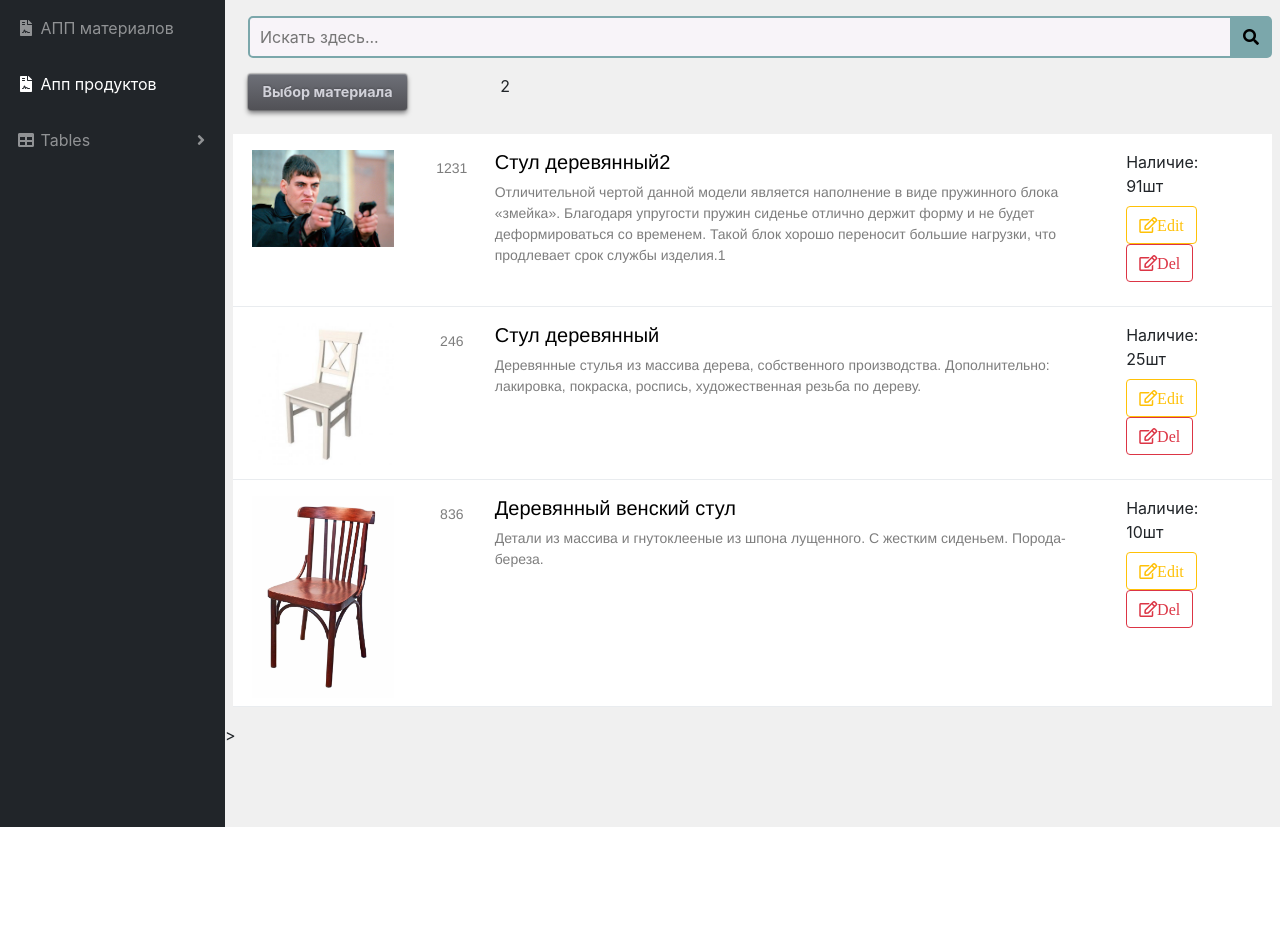
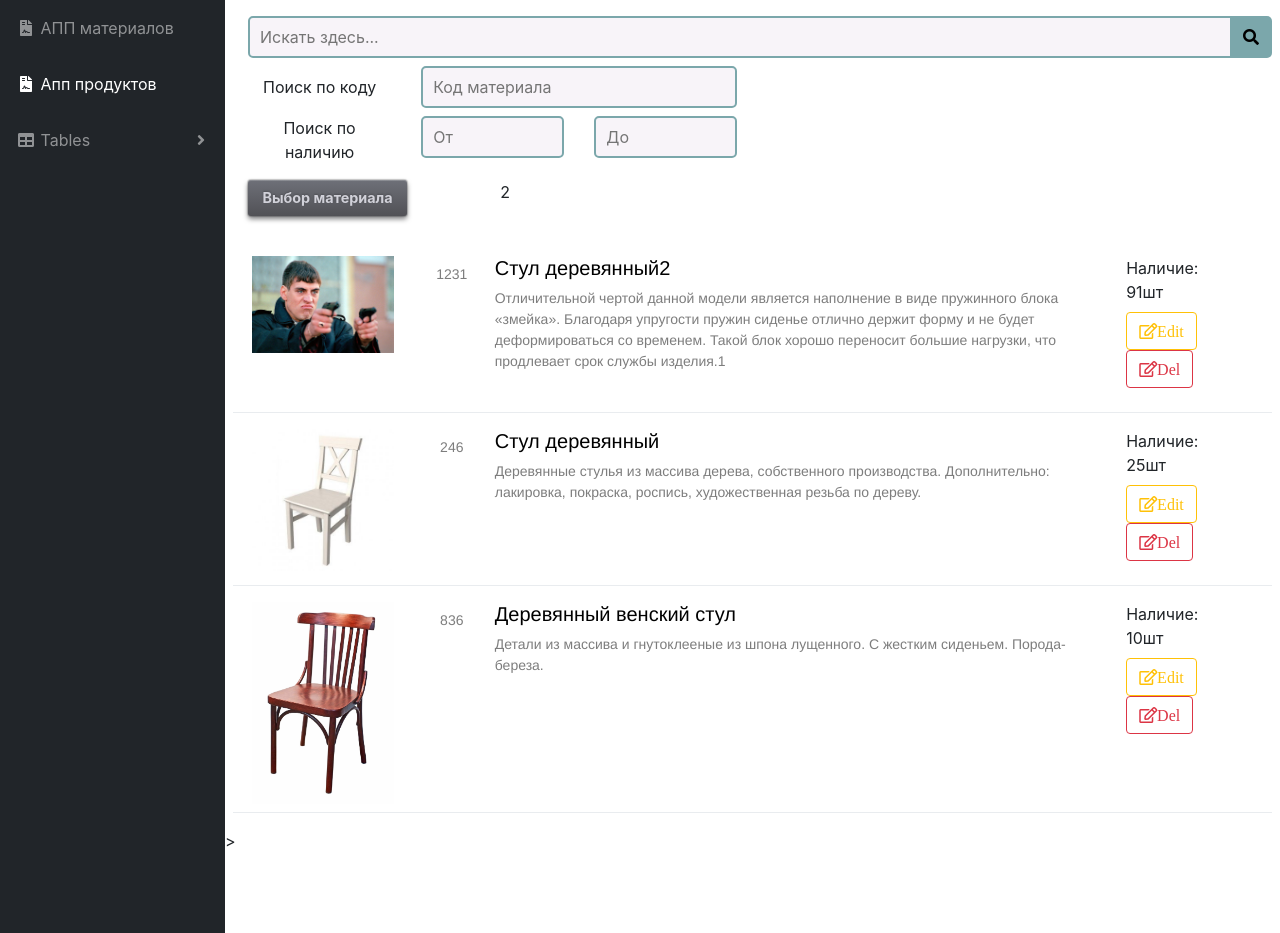
Before and after one commit to Dudoserg/DaigoSaito3, a Django app: page /product in a window 1280 px wide. Shown: the part 56-989 px from the top of the page. Before the commit the page ends 883 px from the top, so only its background shows below. Run offline with Django 3.2, Linux system fonts and the light colour scheme; data comes from the database, SQL or seed files in the repository; both versions use the stored data as it was after the commit; parts of the project's set-up code (start-up, migrations or seed data) failed here and were passed over; some libraries are stand-ins or nearby versions.

Commit message:
Добавил поиск по количеству и коду

```diff
--- a/blog/static/css/myStyle.css
+++ b/blog/static/css/myStyle.css
@@ -73,7 +73,7 @@ form {
   width: 100%;
   margin: 0 auto;
 }
-input#myInput {
+input.myInputStyle {
   width: 100%;
   height: 42px;
   padding-left: 10px;
@@ -132,3 +132,17 @@ input#myInput {
    0 1px 1px rgba(255,255,255,.1);
 }
 /*============================================================*/
+
+#parent {
+  display: table;
+  width:100%;
+
+  height:100%;
+}
+
+#child {
+    display: table-cell;
+    vertical-align: middle;
+
+    text-align:center;
+}
--- a/blog/static/js/kek.js
+++ b/blog/static/js/kek.js
@@ -52,12 +52,18 @@ $('#btnFind').click(function () {
 	}
 
 
-     let findInput = document.getElementById('myInput').value;
+	let findInput = document.getElementById('myInput').value;
+	let amountFrom = document.getElementById('myInputAmountFrom').value;
+	let amountTo = document.getElementById('myInputAmountTo').value;
+	let code = document.getElementById('myInputCode').value;
 
-    let obj = {
-	  arr: arr,
-      input : findInput
-    };
+	let obj = {
+		arr: arr,
+		input : findInput,
+		amountFrom : amountFrom,
+		amountTo : amountTo,
+		code : code
+	};
 	let jsonString = JSON.stringify(obj);
 
 
--- a/blog/templates/blog/allProduct.html
+++ b/blog/templates/blog/allProduct.html
@@ -39,15 +39,41 @@
         </div>
       </div>
     </div>
-    <div id="content-wrapper" class="myColorElem" >
+    <div id="content-wrapper" class="myColorElem bg-white" >
 
         <div class="row mx-2">
             <div class="col-lg-12">
 {#                 <form method="get">#}
-                <input id="myInput" name="myInput" type="text" placeholder="Искать здесь...">
+                <input id="myInput" name="myInput" type="text" class="myInputStyle" placeholder="Искать здесь...">
                 <button id="btnFind" type="submit"><i class="fas fa-search"></i></button>
 
             </div>
+        </div>
+         <div class="row mx-2 mt-2">
+             <div class="col-2 center ">
+                <div id="parent">
+                    <div id="child">Поиск по коду</div>
+                </div>
+             </div>
+             <div class="col-lg-4">
+                 <input id="myInputCode" name="myInputCode" type="text" class="myInputStyle" placeholder="Код материала">
+{#                 <button id="btnFind" type="submit"><i class="fas fa-search"></i></button>#}
+             </div>
+             <div class="col-2"></div>
+        </div>
+        <div class="row mx-2 mt-2">
+             <div class="col-2 center">
+                <div id="parent">
+                    <div id="child">Поиск по наличию</div>
+                </div>
+             </div>
+             <div class="col-lg-2">
+                 <input id="myInputAmountFrom" name="myInputAmountFrom" type="text" class="myInputStyle" placeholder="От">
+             </div>
+             <div class="col-lg-2">
+                  <input id="myInputAmountTo" name="myInputAmountTo" type="text"  class="myInputStyle" placeholder="До">
+              </div>
+             <div class="col-2"></div>
         </div>
         <div class="row mx-2 mt-3 mb-4">
             <div class="col-lg-12 row">
--- a/blog/urls.py
+++ b/blog/urls.py
@@ -21,9 +21,9 @@ urlpatterns = [
     path('product/<int:idparam>/editPosition', views.productEditPosition, name='productEditPosition'),
 
 
-    path('zlp/<int:pk>/', views.post_list, name='asdf'),
+    # path('zlp/<int:pk>/', views.post_list, name='asdf'),
 
-    path('product/place_search', views.get_queryset, name='place_search')
+    # path('product/place_search', views.get_queryset, name='place_search')
 
 ]
 
--- a/blog/views.py
+++ b/blog/views.py
@@ -17,10 +17,9 @@ from blog.forms import DocumentForm
 
 from django.conf.urls.static import static
 from django.conf import settings as djangoSettings
-#
+
 from django.views.generic import ListView
 from django.db.models import Q
-#
 
 import hashlib
 from PIL import Image
@@ -32,44 +31,41 @@ import json
 from django.db.models import Count
 # Create your views here.
 
-def base(request ):
-    print("zdarova blyt")
 
-    return render(request, 'blog/example/post_list.html')
-
-def post_list(request, pk ):
-    print(pk)
-    return render(request, 'blog/example/post_list.html', {})
+#
+# def post_list(request, pk ):
+#
+#     return render(request, 'blog/example/post_list.html', {})
 
 #
     # class PlaceListView(ListView):
     #
     #     model = Place
 
-
-@csrf_exempt
-def get_queryset(request):
-# Получаем не отфильтрованный кверисет всех моделей
-
-
-    # q_list = [Q(question__startswith='Who'), Q(question__startswith='What')]
-    # products = Product.objects.filter
-    #
-    #
-    # queryset = super (FlavorListView, self).get_queryset()
-    # q = self.request.GET.get("q")
-    # if q: # Если 'q' в GET запросе, фильтруем кверисет по данным из 'q'
-    #     return queryset.filter(Q(name__icontains=q)| Q(keywords__icontains=q))
-    #
-    # title = request.POST["Prods"]
-    lst = request.POST['Prods']
-    products = Product.objects.all()[0]
-    # products = Product.objects.filter(id=1)[0]
-
-    data = {'products': products}
-    lst = render (request, 'blog/ProductsBlock.html', context=data)
-    # return render (request, 'blog/ProductsBlock.html', context=data)
-
+#
+# @csrf_exempt
+# def get_queryset(request):
+# # Получаем не отфильтрованный кверисет всех моделей
+#
+#
+#     # q_list = [Q(question__startswith='Who'), Q(question__startswith='What')]
+#     # products = Product.objects.filter
+#     #
+#     #
+#     # queryset = super (FlavorListView, self).get_queryset()
+#     # q = self.request.GET.get("q")
+#     # if q: # Если 'q' в GET запросе, фильтруем кверисет по данным из 'q'
+#     #     return queryset.filter(Q(name__icontains=q)| Q(keywords__icontains=q))
+#     #
+#     # title = request.POST["Prods"]
+#     lst = request.POST['Prods']
+#     products = Product.objects.all()[0]
+#     # products = Product.objects.filter(id=1)[0]
+#
+#     data = {'products': products}
+#     lst = render (request, 'blog/ProductsBlock.html', context=data)
+#     # return render (request, 'blog/ProductsBlock.html', context=data)
+#
 
 
 #
@@ -81,26 +77,15 @@ def product(request):
 
     products = Product.objects.all()
 
-    # class PlaceListView(ListView): model = Place
-    #
-    # def get_queryset(self):
-    # # Получаем не отфильтрованный кверисет всех моделей
-    #     queryset = super(FlavorListView, self).get_queryset()
-    #     q = self.request.GET.get("q")
-    #     if q: # Если 'q' в GET запросе, фильтруем кверисет по данным из 'q'
-    #         return queryset.filter(Q(name__icontains=q)| Q(keywords__icontains=q))
-    #     return queryset
     if 'myInput' in request.GET:
         print(request.GET['myInput'])
 
-
     # Если используем поиск, запрос которого пришел по аяксу
-
     if 'data' in request.GET:
         print("ajax")
-        b = foobar(request.GET['data'])
-        inputField = b['input']
-        arrCheckBox = b['arr']
+        dataFromJson = foobar(request.GET['data'])
+        inputField = dataFromJson['input']
+        arrCheckBox = dataFromJson['arr']
         print(inputField)
         for i in range(0, len(arrCheckBox)):
             print(arrCheckBox[i])
@@ -139,8 +124,29 @@ def product(request):
 
         # Теперь займемся поиском по словам
         lenght = len(inputField)
-        if(lenght > 5):
-            products = products.filter(Q(title__contains=inputField)  | Q(description__contains=inputField))
+
+        q_objects = Q()
+        if(len(inputField) > 0):
+            q_objects.add(Q(title__contains=inputField), Q.OR)
+            q_objects.add( Q(description__contains=inputField), Q.OR)
+
+        if dataFromJson['code']:
+            count = int(dataFromJson['code'])
+            q_objects.add(Q(code=count), Q.AND)
+        if dataFromJson['amountFrom']:
+            amountFrom = int(dataFromJson['amountFrom'])
+            q_objects.add(Q(), Q.AND)
+        if dataFromJson['amountFrom']:
+            amountFrom = int(dataFromJson['amountFrom'])
+            q_objects.add(Q(balance__gte=amountFrom), Q.AND)
+        if dataFromJson['amountTo']:
+            amountTo = int(dataFromJson['amountTo'])
+            q_objects.add(Q(balance__lte=amountTo), Q.AND)
+        # if(lenght > 5):
+        products = products.filter(q_objects)
+
+
+
 
         allMaterials = Material.objects.all()
         data = {'products': products, 'materials': allMaterials}
@@ -331,3 +337,6 @@ def productEditPosition(request, idparam):
 #         {'documents': documents, 'form': form},
 #         context_instance=RequestContext(request)
 #     )
+
+def base(request):
+    return render(request, 'blog/example/post_list.html')
```
Also changed, not shown: db.sqlite3.
